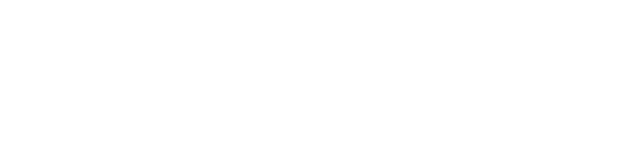
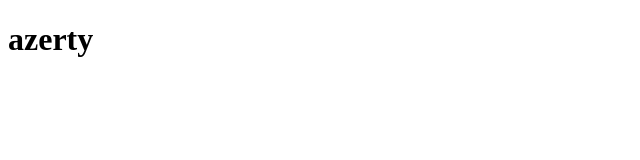
Before and after one commit to yannpradel/ECE_Shopping, a plain HTML site: page fghgfh.html in a window 1280 px wide. Shown: the whole page, without its empty margins (0-640 px from the left). Drawn offline with Linux system fonts and the light colour scheme.

Commit message:
test ajout de code dans html file

```diff
--- a/fghgfh.html
+++ b/fghgfh.html
@@ -3,8 +3,9 @@
 <head>
     <meta charset="UTF-8">
     <title>Title</title>
+
 </head>
 <body>
-
+<h1>azerty</h1>
 </body>
 </html>
```
